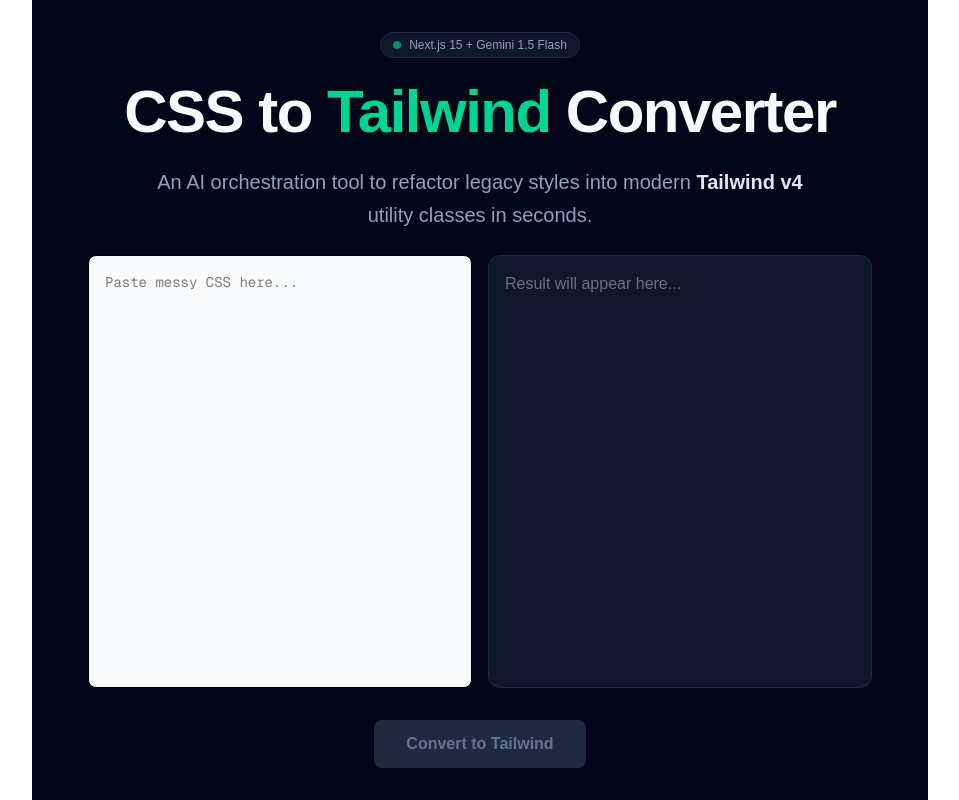
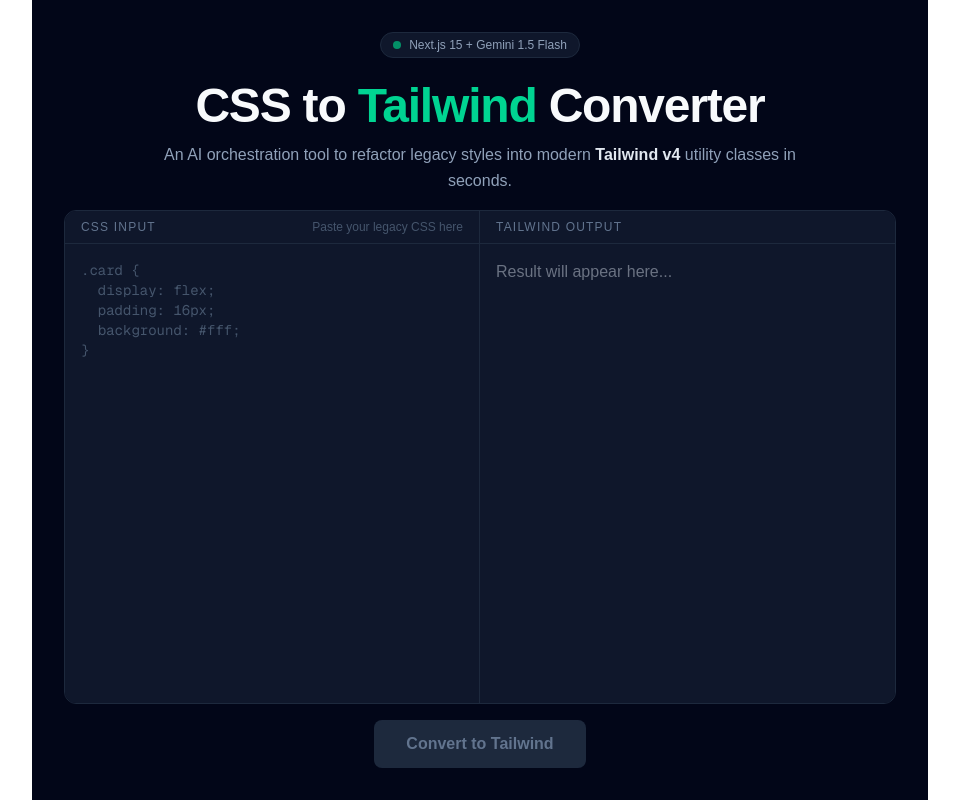
Before and after one commit to helenwijaya95/css-refactorer, a Next.js app: page / in a window 1280 px wide. Shown: the whole page, without its empty margins (160-1119 px from the left). Built offline with nearby package versions, Linux system fonts and the light colour scheme; no server answers.

Commit message:
Improve panel column style, wrap error handler in trycatch

```diff
--- a/app/components/ResultDisplay.tsx
+++ b/app/components/ResultDisplay.tsx
@@ -25,7 +25,6 @@
               <h3 className="text-xs uppercase text-slate-500 font-bold mb-2">Tailwind Classes</h3>
               <div>
                 <code className="text-emerald-400 break-all block">
-                    {/* Instead of {output}, use the specific key: */}
                   {output?.tailwindClasses}
                 </code>
 
--- a/app/page.tsx
+++ b/app/page.tsx
@@ -1,8 +1,8 @@
 'use client'
 import { useState } from "react"
 import { refactorCSS } from "./actions"
-export const runtime = 'edge'; // Optional: Runs on global edge nodes
-export const preferredRegion = 'sin1'; // Forces the server to run in Singapore
+export const runtime = 'edge';
+export const preferredRegion = 'sin1';
 
 import { RefactorResult } from "@/src/types";
 import { ResultDisplay } from "./components/ResultDisplay";
@@ -10,97 +10,153 @@
 export default function RefactorPage() {
   const [inputCss, setInputCss] = useState("");
   const [output, setOutput] = useState<RefactorResult | null>(null);
-  const [loading, setLoading] = useState(false)
-  const [isCooldown, setIsCooldown] = useState(false)
+  const [loading, setLoading] = useState(false);
+  const [isCooldown, setIsCooldown] = useState(false);
   const [error, setError] = useState<string | null>(null);
 
   const handleRefactor = async () => {
-    if(!inputCss.trim()){
+    if (!inputCss.trim()) {
       setError("Please enter some CSS first!");
       return;
     }
+    if (isCooldown) return;
+    setLoading(true);
+    setError(null);
 
-    if(isCooldown) return;
+    try {
+      const result = await refactorCSS(inputCss);
+      if (result.success) {
+        setOutput(result.data || null);
+      } else {
+        setError(result.error || "Something went wrong. Please try again.");
+        setOutput(null);
+      }
+    } catch (error) {
+       setError("Network error — please check your connection and try again.");
+      setOutput(null);
+    } finally {
+      setLoading(false);
+      setIsCooldown(true);
+      setTimeout(() => setIsCooldown(false),5000);
+    }
 
-    setLoading(true)
-    setError(null);
-    const result = await refactorCSS(inputCss)
-    if(result.success) setOutput(result.data || null)
-      setLoading(false)
+
+    setLoading(false);
     setIsCooldown(true);
-    setTimeout(() => {
-      setIsCooldown(false)
-    }, 5000); // 5 second pause
-  }
+    setTimeout(() => setIsCooldown(false), 5000);
+  };
 
   return (
     <main className="h-screen overflow-hidden bg-slate-950 text-slate-50 flex flex-col p-8 max-w-6xl mx-auto min-w-4xl selection:bg-emerald-500/30">
-    {/* 1. The Tech Badge */}
 
-    <div className="flex justify-center">
+      {/* Badge */}
+      <div className="flex justify-center mb-2">
         <div className="inline-flex items-center gap-2 px-3 py-1 rounded-full bg-slate-900 border border-slate-800 text-xs font-medium text-slate-400">
           <span className="flex h-2 w-2 rounded-full bg-emerald-500 animate-pulse" />
           Next.js 15 + Gemini 1.5 Flash
         </div>
       </div>
 
-    {/* 2. The Main Title */}
-    <header className="py-6 px-6 shrink-0">
-      <div className="flex flex-col items-center">
-          <h1 className="text-4xl md:text-6xl font-black tracking-tight mb-6">
+      {/* Header */}
+      <header className="py-4 px-6 shrink-0 text-center">
+        <h1 className="text-4xl md:text-5xl font-black tracking-tight mb-3">
           CSS to <span className="text-emerald-400">Tailwind</span> Converter
         </h1>
-      </div>
-        <div className="text-center">
-          {/* 3. The Subtitle */}
-          <p className="text-lg md:text-xl text-slate-400 max-w-2xl mx-auto leading-relaxed">
+        <p className="text-base text-slate-400 max-w-2xl mx-auto leading-relaxed">
           An AI orchestration tool to refactor legacy styles into modern
           <span className="text-slate-200 font-semibold"> Tailwind v4</span> utility classes in seconds.
         </p>
-        </div>
       </header>
 
-    <div className="flex-1 flex flex-col gap-4 px-6 pb-6 overflow-hidden max-w-6xl mx-auto w-full">
+      {/* Split panel — this is the key fix */}
+      <div className="grid grid-cols-2 gap-0 flex-1 min-h-0 border border-slate-800 rounded-xl overflow-hidden">
 
-      {/* 4. The Textbox */}
-      <div className="flex-1 grid grid-cols-1 md:grid-cols-2 gap-4 min-h-0 relative group">
+        {/* LEFT — input */}
+        <div className="flex flex-col border-r border-slate-800">
+          <div className="flex items-center justify-between px-4 py-2 border-b border-slate-800 bg-slate-900">
+            <span className="text-xs font-medium uppercase tracking-widest text-slate-500">
+              CSS input
+            </span>
+            <span className="text-xs text-slate-600">Paste your legacy CSS here</span>
+          </div>
           <textarea
-          className="p-4 border rounded-lg bg-gray-50 font-mono text-sm text-black resize-none"
-          placeholder="Paste messy CSS here..."
+            className="flex-1 p-4 bg-slate-900 font-mono text-sm text-slate-200 resize-none outline-none placeholder:text-slate-600"
+            placeholder={`.card {\n  display: flex;\n  padding: 16px;\n  background: #fff;\n}`}
             value={inputCss}
             onChange={(e) => setInputCss(e.target.value)}
           />
+        </div>
 
-        <div className="flex flex-col h-full bg-slate-900 border border-slate-800 rounded-xl resize-none outline-none p-4">
-          <ResultDisplay output={output} loading={loading} />
+        {/* RIGHT — output */}
+        <div className="flex flex-col">
+          <div className="flex items-center justify-between px-4 py-2 border-b border-slate-800 bg-slate-900">
+            <div className="flex items-center gap-2">
+              {output && <span className="h-2 w-2 rounded-full bg-emerald-500" />}
+              <span className="text-xs font-medium uppercase tracking-widest text-slate-500">
+                Tailwind output
+              </span>
+            </div>
+            {output && (
+              <CopyButton output={output} />
+            )}
+          </div>
+          <div className="flex-1 bg-slate-900 p-4 overflow-auto">
+            {error ? (
+              <div className="flex items-start gap-3 test-sm texxtred400 bg-red-500/10 broder border-red-500/20 reounded-lg p-4">
+                <span className="text-base shrink-0">⚠️</span>
+                <div>
+                  <p className="font-medium mb-1">Conversion failed</p>
+                  <p className="textred400/80">{error}</p>
                 </div>
               </div>
-      {error && (
-        <p className="text-red-400 text-sm mt-2 flex items-center gap-1">
-          <span className="text-lg">⚠️</span> {error}
-        </p>
+            ) : (
+            <ResultDisplay output={output} loading={loading} />
             )}
-
+          </div>
+        </div>
 
       </div>
-    {/* 5. The Button */}
-    <div className="flex justify-center shrink-0 pt-2">
+
+      {/* Convert button */}
+      <div className="flex justify-center shrink-0 pt-4">
         <button
           onClick={handleRefactor}
-        disabled={!inputCss.trim()||loading}
+          disabled={!inputCss.trim() || loading || isCooldown}
           className={`px-8 py-3 rounded-lg font-bold transition-all ${
-          !inputCss.trim()
+            !inputCss.trim() || loading || isCooldown
               ? 'bg-slate-800 text-slate-500 cursor-not-allowed'
               : 'bg-emerald-500 text-white hover:bg-emerald-400 shadow-lg shadow-emerald-500/20 cursor-pointer'
           }`}
         >
-        {loading ? "Refactoring..." : "Convert to Tailwind"}
+          {loading ? "Refactoring..." : isCooldown ? "Please wait..." : "Convert to Tailwind"}
         </button>
       </div>
 
+    </main>
+  );
+}
 
+// Copy button as a small self-contained component
+function CopyButton({ output }: { output: RefactorResult }) {
+  const [copied, setCopied] = useState(false);
 
+  const handleCopy = () => {
+    const text = typeof output === 'string' ? output : JSON.stringify(output, null, 2);
+    navigator.clipboard.writeText(text);
+    setCopied(true);
+    setTimeout(() => setCopied(false), 2000);
+  };
 
-    </main>
-  )
+  return (
+    <button
+      onClick={handleCopy}
+      className={`text-xs px-3 py-1 rounded-md border transition-all ${
+        copied
+          ? 'border-emerald-500 text-emerald-400 bg-emerald-500/10'
+          : 'border-slate-700 text-slate-400 hover:border-slate-500 hover:text-slate-200'
+      }`}
+    >
+      {copied ? "Copied!" : "Copy"}
+    </button>
+  );
 }
```
Lines whose indentation alone changed are shown as unchanged.
